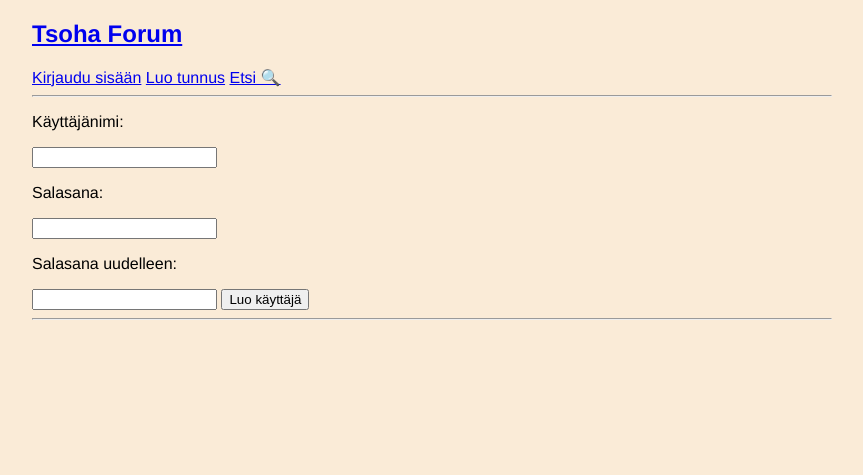
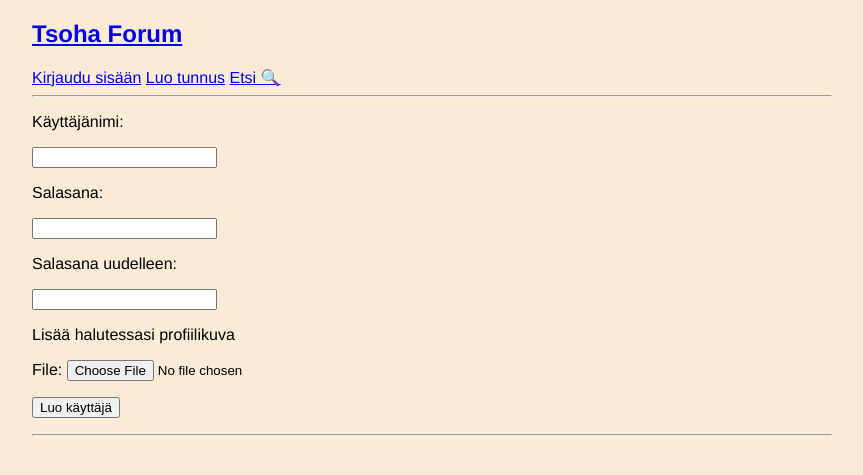
Before and after one commit to jerenuora/tsoha, a Flask app: page /signuppage in a window 1280 px wide. Shown: the top 475 px of the page, without its empty margins (208-1071 px from the left). Run offline with Flask 3, Linux system fonts and the light colour scheme; parts of the project's set-up code (start-up, migrations or seed data) failed here and were passed over.

Commit message:
implement avatar submission to signup page

```diff
--- a/routes.py
+++ b/routes.py
@@ -111,6 +111,15 @@ def signup():
     username = request.form["username"]
     password = request.form["password"]
     password_confirmation = request.form["password_confirmation"]
+    file = request.files["file"]
+    name = file.filename
+
+    if not name.endswith((".jpg", ".JPG", ".jpeg")):
+        return "Vain .jpg sallittu"
+    data = file.read()
+    if len(data) > 100*1024:
+        flash("Liian iso tiedosto")
+        return redirect("/signuppage")
 
     if not username or not password:
         flash("Täytä kaikki kentät")
@@ -123,6 +132,13 @@ def signup():
     sql = "INSERT INTO users (username, password) VALUES (:username, :password)"
     db.session.execute(
         text(sql), {"username": username, "password": hash_value})
+    sql = "SELECT id FROM users WHERE username=:username"
+    result = db.session.execute(text(sql), {"username": username})
+    id = result.fetchone()
+
+    sql = "INSERT INTO avatar (name,data,user_id) VALUES (:name,:data,:user_id)"
+    db.session.execute(text(sql), {"name":name, "data":data, "user_id":id[0]})
+
     db.session.commit()
 
     session["username"] = username
--- a/templates/signuppage.html
+++ b/templates/signuppage.html
@@ -10,13 +10,17 @@
     </div>
     {% endfor %}
 
-    <form action="/signup" method="POST">
+    <form action="/signup" method="POST" enctype="multipart/form-data">
     <p>Käyttäjänimi: </p>
     <input type="text" name="username">
     <p>Salasana: </p>
     <input type="password" name="password">
     <p>Salasana uudelleen: </p>
     <input type="password" name="password_confirmation">
+    <p>Lisää halutessasi profiilikuva</p>
+
+    File: <input type="file" name="file">
+<p>
     <input type="submit" value="Luo käyttäjä">
     </body>
   {% endblock %}
```
